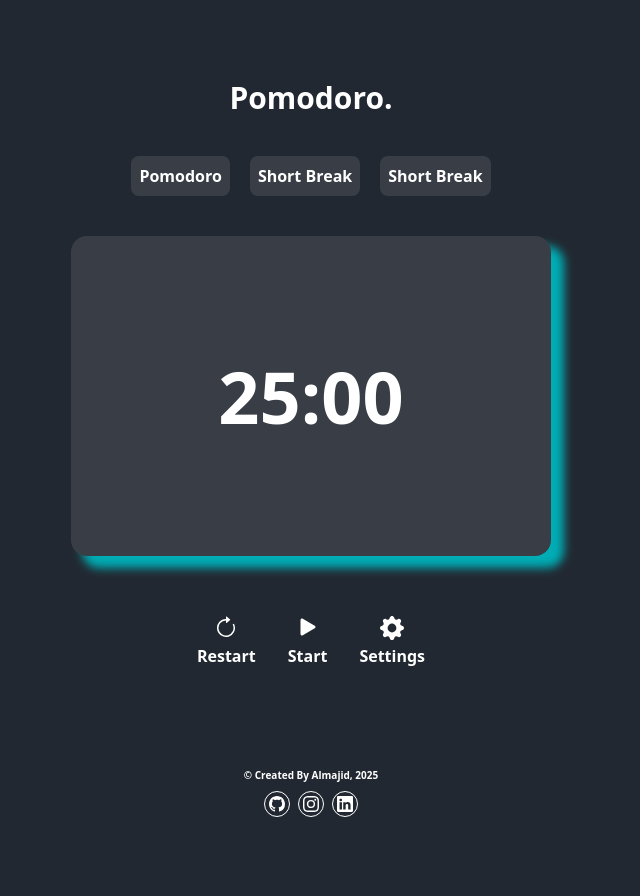
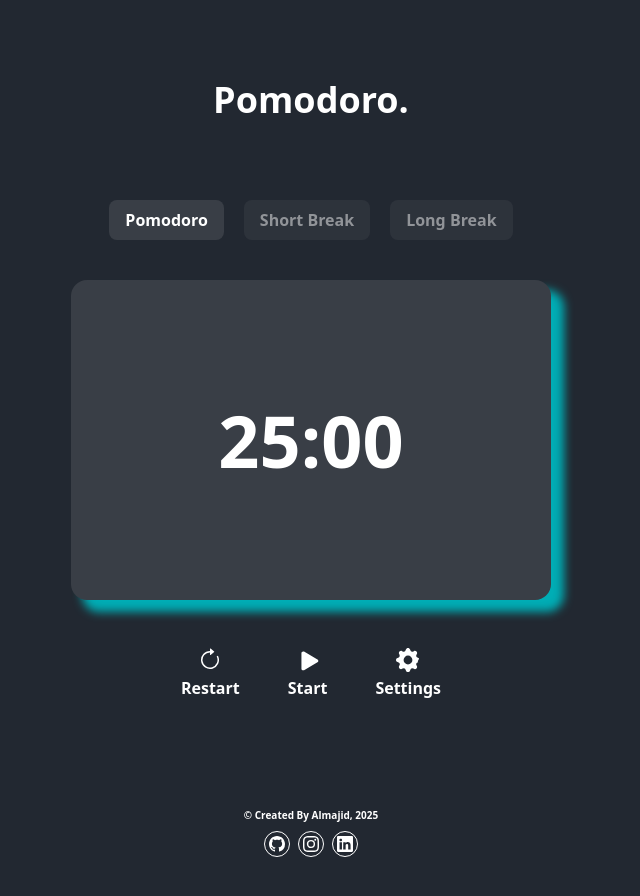
Before and after one commit to tunggulalmajid/pomodoro-timer, a website: page index.html in a window 1280 px wide. Both pictures are taken after a click on the element "Restart". Shown: the whole page, without its empty margins (329-969 px from the left). Before the commit the page ends 857 px from the top, so only its background shows below. Drawn offline with Linux system fonts and the light colour scheme.

Commit message:
update js

```diff
--- a/index.html
+++ b/index.html
@@ -8,43 +8,48 @@
     <link rel="icon" href="" />
   </head>
   <body class="bg-primary text-white">
-    <head class="">
-      <h1 class="text-center mt-20">Pomodoro.</h1>
-    </head>
+    <header>
+      <h1 class="text-center text-4xl font-bold mt-10 sm:mt-20">Pomodoro.</h1>
+    </header>
 
-    <main class="flex justify-center flex-col items-center">
-      <div class="flex justify-center items-center gap-5 mt-10">
-        <a href=""
-          ><button class="bg-secondary p-2 font-bold rounded-lg cursor-pointer">
-            Pomodoro
-          </button></a
+    <main class="flex flex-col items-center justify-center">
+      <div class="mt-20 flex items-center justify-center gap-2 sm:gap-5">
+        <button
+          id="pomodoro-btn"
+          class="cursor-pointer rounded-lg bg-secondary p-2 px-4 font-bold transition-transform duration-200 hover:scale-105"
         >
-        <a href=""
-          ><button class="bg-secondary p-2 font-bold rounded-lg cursor-pointer">
-            Short Break
-          </button></a
+          Pomodoro
+        </button>
+        <button
+          id="short-break-btn"
+          class="cursor-pointer rounded-lg bg-secondary p-2 px-4 font-bold transition-transform duration-200 hover:scale-105"
         >
-        <a href=""
-          ><button class="bg-secondary p-2 font-bold rounded-lg cursor-pointer">
-            Short Break
-          </button></a
+          Short Break
+        </button>
+        <button
+          id="long-break-btn"
+          class="cursor-pointer rounded-lg bg-secondary p-2 px-4 font-bold transition-transform duration-200 hover:scale-105"
         >
+          Long Break
+        </button>
       </div>
 
       <div
-        class="flex justify-center mt-10 sm:w-120 sm:h-80 bg-secondary items-center rounded-2xl shadow-[12px_11px_10px_1px_rgba(0,173,181,1)] w-80 h-70"
+        class="mt-10 flex h-70 w-80 items-center justify-center rounded-2xl bg-secondary shadow-[12px_11px_10px_1px_rgba(0,173,181,1)] sm:h-80 sm:w-120"
       >
         <h2 id="time" class="text-7xl font-extrabold">25:00</h2>
       </div>
 
-      <div class="flex justify-center gap-8 font-bold mt-15">
-        <div class="flex flex-col items-center gap-1 cursor-pointer">
+      <div class="mt-10 flex justify-center gap-8 font-bold">
+        <div
+          id="restart-btn"
+          class="flex cursor-pointer flex-col items-center gap-1 p-2"
+        >
           <svg
             xmlns="http://www.w3.org/2000/svg"
             width="24"
             height="24"
             fill="currentColor"
-            class="bi bi-arrow-clockwise"
             viewBox="0 0 16 16"
           >
             <path
@@ -57,34 +62,36 @@
           </svg>
           <h5>Restart</h5>
         </div>
+
         <div
-          class="flex flex-col items-center cursor-pointer gap-[2px] -mt-[4px]"
+          id="start-pause-btn"
+          class="-mt-[4px] flex cursor-pointer flex-col items-center gap-[2px] p-2"
         >
           <svg
+            id="icon-start"
             xmlns="http://www.w3.org/2000/svg"
             width="30"
             height="30"
             fill="currentColor"
-            class="bi bi-play-fill"
             viewBox="0 0 16 16"
           >
             <path
               d="m11.596 8.697-6.363 3.692c-.54.313-1.233-.066-1.233-.697V4.308c0-.63.692-1.01 1.233-.696l6.363 3.692a.802.802 0 0 1 0 1.393"
             />
           </svg>
-          <h5>Start</h5>
+          <h5 id="start-pause-text">Start</h5>
         </div>
-        <div class="flex flex-col items-center cursor-pointer gap-[4px]">
+
+        <div class="flex cursor-pointer flex-col items-center gap-[4px] p-2">
           <svg
             xmlns="http://www.w3.org/2000/svg"
             width="24"
             height="24"
             fill="currentColor"
-            class="bi bi-gear-fill"
             viewBox="0 0 16 16"
           >
             <path
-              d="M9.405 1.05c-.413-1.4-2.397-1.4-2.81 0l-.1.34a1.464 1.464 0 0 1-2.105.872l-.31-.17c-1.283-.698-2.686.705-1.987 1.987l.169.311c.446.82.023 1.841-.872 2.105l-.34.1c-1.4.413-1.4 2.397 0 2.81l.34.1a1.464 1.464 0 0 1 .872 2.105l-.17.31c-.698 1.283.705 2.686 1.987 1.987l.311-.169a1.464 1.464 0 0 1 2.105.872l.1.34c.413 1.4 2.397 1.4 2.81 0l.1-.34a1.464 1.464 0 0 1 2.105-.872l.31.17c1.283.698 2.686-.705 1.987-1.987l-.169-.311a1.464 1.464 0 0 1 .872-2.105l.34-.1c1.4-.413 1.4-2.397 0-2.81l-.34-.1a1.464 1.464 0 0 1-.872-2.105l.17-.31c.698-1.283-.705-2.686-1.987-1.987l-.311.169a1.464 1.464 0 0 1-2.105-.872zM8 10.93a2.929 2.929 0 1 1 0-5.86 2.929 2.929 0 0 1 0 5.858z"
+              d="M9.405 1.05c-.413-1.4-2.397-1.4-2.81 0l-.1.34a1.464 1.464 0 0 1-2.105.872l-.31-.17c-1.283-.698-2.686.705-1.987 1.987l.169.311c.446.82.023 1.841-.872 2.105l-.34.1c-1.4.413-1.4 2.397 0 2.81l.34.1a1.464 1.464 0 0 1 .872 2.105l-.17.31c-.698 1.283.705 2.686 1.987 1.987l.311-.169a1.464 1.464 0 0 1 2.105.872l.1.34c.413 1.4 2.397 1.4 2.81 0l.1-.34a1.464 1.464 0 0 1 2.105-.872l.31.17c1.283.698 2.686-.705 1.987-1.987l-.169-.311a1.464 1.464 0 0 1 .872-2.105l.34-.1c-1.4-.413 1.4-2.397 0-2.81l-.34-.1a1.464 1.464 0 0 1-.872-2.105l.17-.31c.698-1.283-.705-2.686-1.987-1.987l-.311.169a1.464 1.464 0 0 1-2.105-.872zM8 10.93a2.929 2.929 0 1 1 0-5.86 2.929 2.929 0 0 1 0 5.858z"
             />
           </svg>
           <h5>Settings</h5>
@@ -148,6 +155,7 @@
         </div>
       </div>
     </footer>
+
     <script src="./src/js/script.js"></script>
   </body>
 </html>
--- a/src/js/script.js
+++ b/src/js/script.js
@@ -1,13 +1,124 @@
-// 1. Impor fungsi inti dari library
-import { library, dom } from "@fortawesome/fontawesome-svg-core";
+// ===============================================
+// Seleksi Elemen & Inisialisasi Variabel
+// ===============================================
+const timeDisplay = document.getElementById("time");
+const pomodoroBtn = document.getElementById("pomodoro-btn");
+const shortBreakBtn = document.getElementById("short-break-btn");
+const longBreakBtn = document.getElementById("long-break-btn");
+const startPauseBtn = document.getElementById("start-pause-btn");
+const startPauseText = document.getElementById("start-pause-text");
+const restartBtn = document.getElementById("restart-btn");
+let iconStart = document.getElementById("icon-start");
 
-// 2. Impor ikon-ikon spesifik yang ingin Anda gunakan
-import { faUser, faCog, faSpinner } from "@fortawesome/free-solid-svg-icons";
-import { faGithub } from "@fortawesome/free-brands-svg-icons";
+let timePomo = 25;
+let timeShort = 0.1;
+let timeLong = 15;
 
-// 3. Tambahkan ikon-ikon tersebut ke dalam "library" Anda
-library.add(faUser, faCog, faSpinner, faGithub);
+const DURATION = {
+  pomodoro: timePomo * 60,
+  "short-break": timeShort * 60,
+  "long-break": timeLong * 60,
+};
 
-// 4. Perintahkan Font Awesome untuk memantau perubahan DOM
-//    dan secara otomatis mengganti tag <i> dengan ikon SVG.
-dom.watch();
+let timerInterval = null;
+let timeLeft = DURATION.pomodoro;
+let currentMode = "pomodoro";
+let isRunning = false;
+
+// ===============================================
+// Fungsi-Fungsi Kunci
+// ===============================================
+
+function formatTime(seconds) {
+  const minutes = Math.floor(seconds / 60);
+  const remainingSeconds = seconds % 60;
+  return `${minutes.toString().padStart(2, "0")}:${remainingSeconds
+    .toString()
+    .padStart(2, "0")}`;
+}
+
+function updateDisplay() {
+  timeDisplay.textContent = formatTime(timeLeft);
+  document.title = `${formatTime(timeLeft)} - Pomodoro`;
+}
+
+function switchMode(mode) {
+  currentMode = mode;
+  pauseTimer();
+  timeLeft = DURATION[mode];
+  updateDisplay();
+
+  // Logika UI: Buat tombol tidak aktif menjadi redup
+  pomodoroBtn.classList.add("opacity-50");
+  shortBreakBtn.classList.add("opacity-50");
+  longBreakBtn.classList.add("opacity-50");
+  document.querySelector(`#${mode}-btn`).classList.remove("opacity-50");
+}
+
+function startTimer() {
+  if (isRunning) return;
+  isRunning = true;
+  if (startPauseText) startPauseText.textContent = "Pause";
+  if (isRunning) {
+    iconStart.innerHTML = `<svg id="icon-start"xmlns="http://www.w3.org/2000/svg" width="16" height="16" fill="currentColor" class="bi bi-pause" viewBox="0 0 16 16">
+  <path d="M6 3.5a.5.5 0 0 1 .5.5v8a.5.5 0 0 1-1 0V4a.5.5 0 0 1 .5-.5m4 0a.5.5 0 0 1 .5.5v8a.5.5 0 0 1-1 0V4a.5.5 0 0 1 .5-.5"/>
+</svg>`;
+  }
+
+  timerInterval = setInterval(() => {
+    timeLeft--;
+    updateDisplay();
+    if (timeLeft <= 0) {
+      clearInterval(timerInterval);
+      alert(`${currentMode} session has finished!`);
+      restartTimer();
+    }
+  }, 1000);
+}
+
+function pauseTimer() {
+  isRunning = false;
+  if (startPauseText) startPauseText.textContent = "Start";
+  if (startPauseText) {
+    iconStart.innerHTML = "";
+    iconStart.innerHTML = `<svg
+        xmlns="http://www.w3.org/2000/svg"
+        width="18"
+        height="18"
+        fill="currentColor"
+        viewBox="0 0 16 16"
+      >
+        <path d="m11.596 8.697-6.363 3.692c-.54.313-1.233-.066-1.233-.697V4.308c0-.63.692-1.01 1.233-.696l6.363 3.692a.802.802 0 0 1 0 1.393" />
+      </svg>`;
+  }
+  clearInterval(timerInterval);
+}
+
+function toggleStartPause() {
+  if (isRunning) {
+    pauseTimer();
+  } else {
+    startTimer();
+  }
+}
+
+function restartTimer() {
+  pauseTimer();
+  timeLeft = DURATION[currentMode];
+  updateDisplay();
+}
+
+// ===============================================
+// Event Listeners
+// ===============================================
+pomodoroBtn.addEventListener("click", () => switchMode("pomodoro"));
+shortBreakBtn.addEventListener("click", () => switchMode("short-break"));
+longBreakBtn.addEventListener("click", () => switchMode("long-break"));
+
+startPauseBtn.addEventListener("click", toggleStartPause);
+restartBtn.addEventListener("click", restartTimer);
+
+// Inisialisasi tampilan saat halaman dimuat
+window.addEventListener("DOMContentLoaded", () => {
+  switchMode("pomodoro");
+});
```
Also changed, not shown: src/css/output.css.
